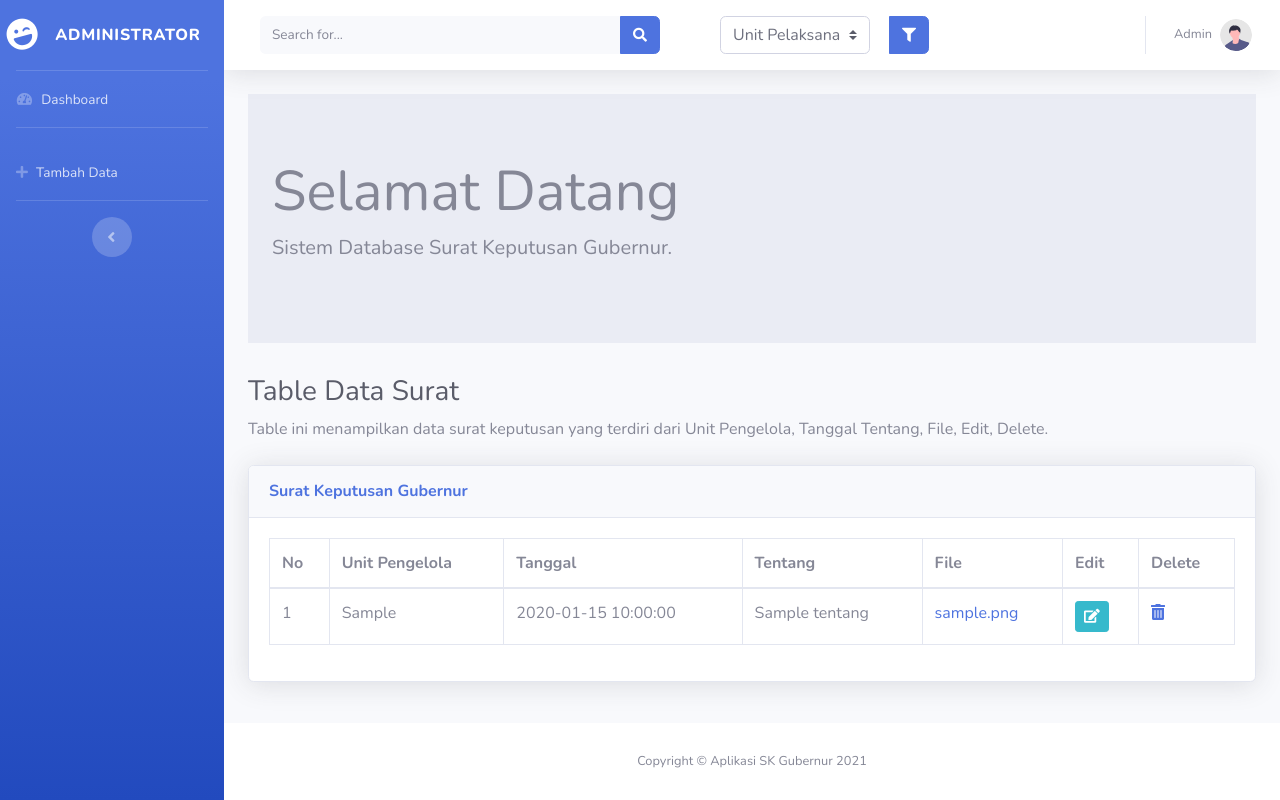
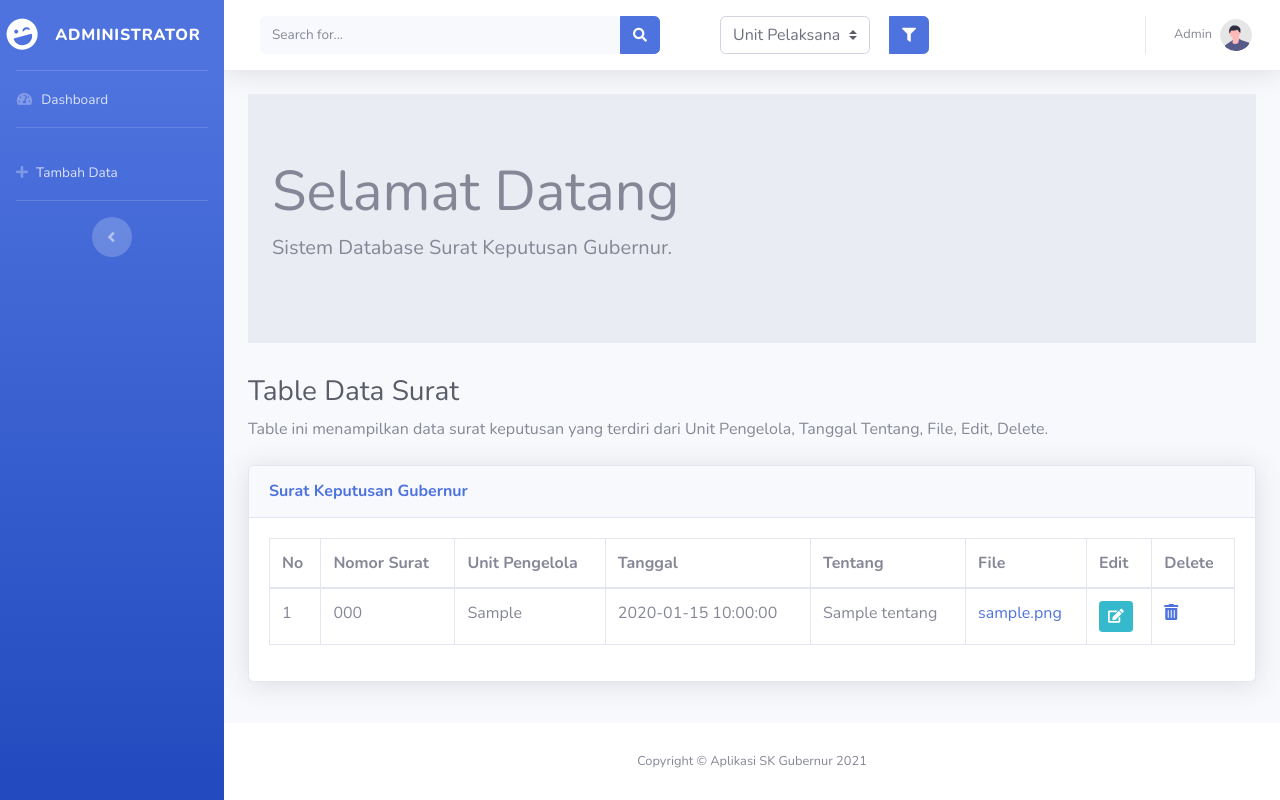
Before and after one commit to Mardaliannisa/aplikasi_SK_Gubernur, a CodeIgniter 4 app: template app/Views/admin/home.php in a window 1280 px wide. Run offline with PHP 8.4 and a stand-in for CodeIgniter, Linux system fonts and the light colour scheme; the template is opened without the code that fills it: most values are stand-ins (such as "Sample title", 1, 10 or a date in 2020); data that the repository does not hold is empty; some libraries are stand-ins or nearby versions.

Commit message:
Add nomor_surat column

```diff
--- a/app/Views/admin/home.php
+++ b/app/Views/admin/home.php
@@ -34,6 +34,7 @@
                     <thead>
                         <tr>
                             <th>No</th>
+                            <th>Nomor Surat</th>
                             <th>Unit Pengelola</th>
                             <th>Tanggal</th>
                             <th>Tentang</th>
@@ -48,6 +49,7 @@
                             <?php $i=1 ?>
                             <?php foreach($data_surat as $row):?>
                             <td><?= $i++?></td>
+                            <td><?= $row['nomor_surat'] ?></td>
                             <td><?= $row['unit_pengelola'] ?></td>
                             <td><?= $row['tanggal'] ?></td>
                             <td><?= $row['tentang'] ?></td>
@@ -58,6 +60,7 @@
                             </td>
 
                             <td><a href="#" class="btn btn-info btn-sm btn-edit" data-id="<?= $row['id'];?>"
+                                    data-nomor_surat="<?= $row['nomor_surat'];?>"
                                     data-unit_pengelola="<?= $row['unit_pengelola'];?>"
                                     data-tanggal="<?= $row['tanggal'];?>" data-tentang="<?= $row['tentang'];?>"
                                     data-file_surat="<?= $row['file_surat'];?>"><i class="fas fa-edit"></i></a></td>
@@ -102,26 +105,31 @@
                             </div>
                             <div class="modal-body">
 
+                            <div class="form-group">
+                                    <label>Nomor Surat</label>
+                                    <input type="text" class="form-control nomor_surat" name="nomor_surat"
+                                        placeholder="Nomor Surat">
+                                </div>
                                 <div class="form-group">
                                     <label>Unit Pengelola</label>
                                     <input type="text" class="form-control unit_pengelola" name="unit_pengelola"
-                                        placeholder="Product Name">
+                                        placeholder="Unit Pengelola">
                                 </div>
 
                                 <div class="form-group">
                                     <label>Tanggal</label>
                                     <input type="date" class="form-control tanggal" name="tanggal"
-                                        placeholder="Product Price">
+                                        placeholder="Tanggal">
                                 </div>
                                 <div class="form-group">
                                     <label>Tentang</label>
                                     <input type="text" class="form-control tentang" name="tentang"
-                                        placeholder="Product Price">
+                                        placeholder="Tentang">
                                 </div>
                                 <div class="form-group">
                                     <label>File Surat</label>
                                     <input type="file" class="form-control" name="file_surat"
-                                        placeholder="Product Price">
+                                        placeholder="File Surat">
                                 </div>
                             </div>
                             <div class="modal-footer">
--- a/app/Views/admin/templates/index.php
+++ b/app/Views/admin/templates/index.php
@@ -248,12 +248,14 @@
         $('.btn-edit').on('click', function() {
             // get data from button edit
             const id = $(this).data('id');
+            const nomor_surat = $(this).data('nomor_surat');
             const unit_pengelola = $(this).data('unit_pengelola');
             const tanggal = $(this).data('tanggal');
             const tentang = $(this).data('tentang');
             const file_surat = $(this).data('file_surat');
             // Set data to Form Edit
             $('.id').val(id);
+            $('.nomor_surat').val(nomor_surat);
             $('.unit_pengelola').val(unit_pengelola);
             $('.tanggal').val(tanggal);
             $('.tentang').val(tentang);
```
Also changed, not shown: app/Controllers/Home.php (+9 -1 lines), app/Views/admin/tambah_data.php (+6 -1 lines), 1 other file.
